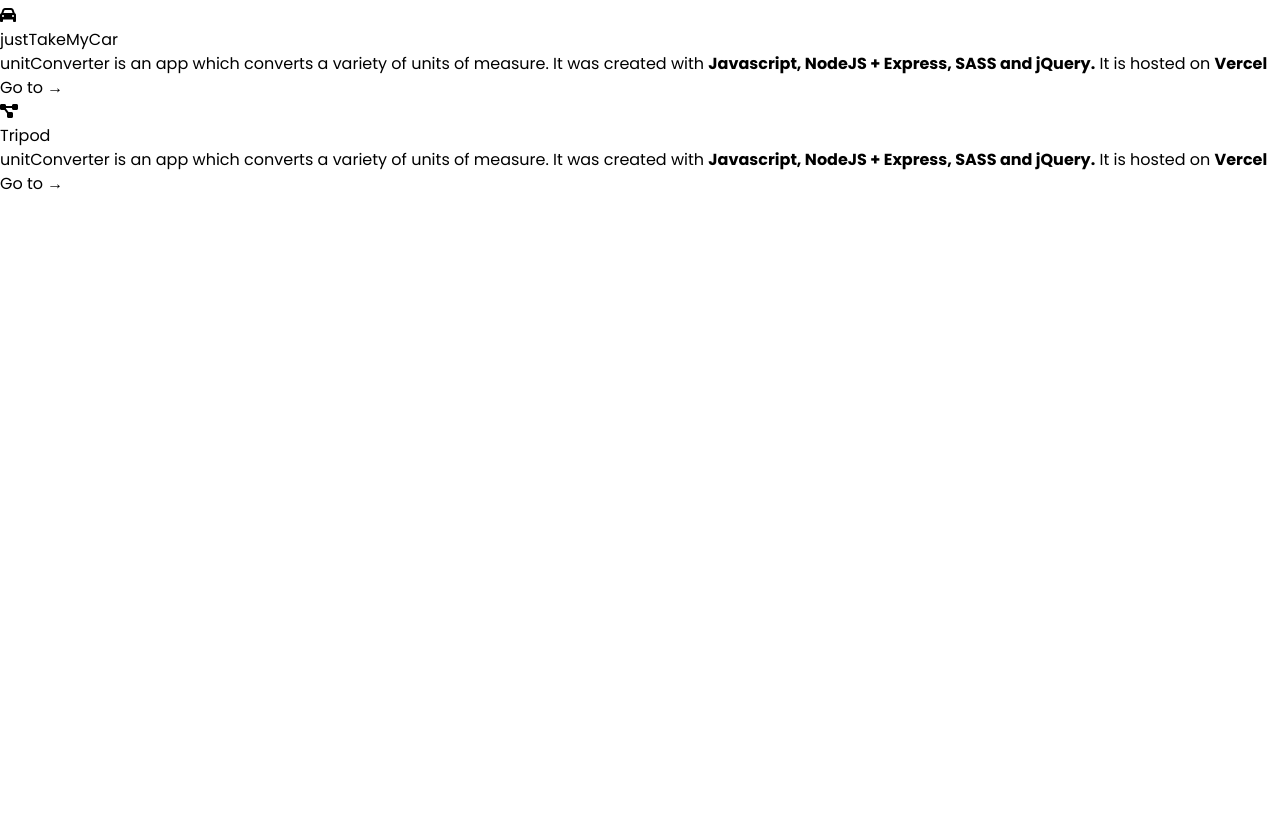
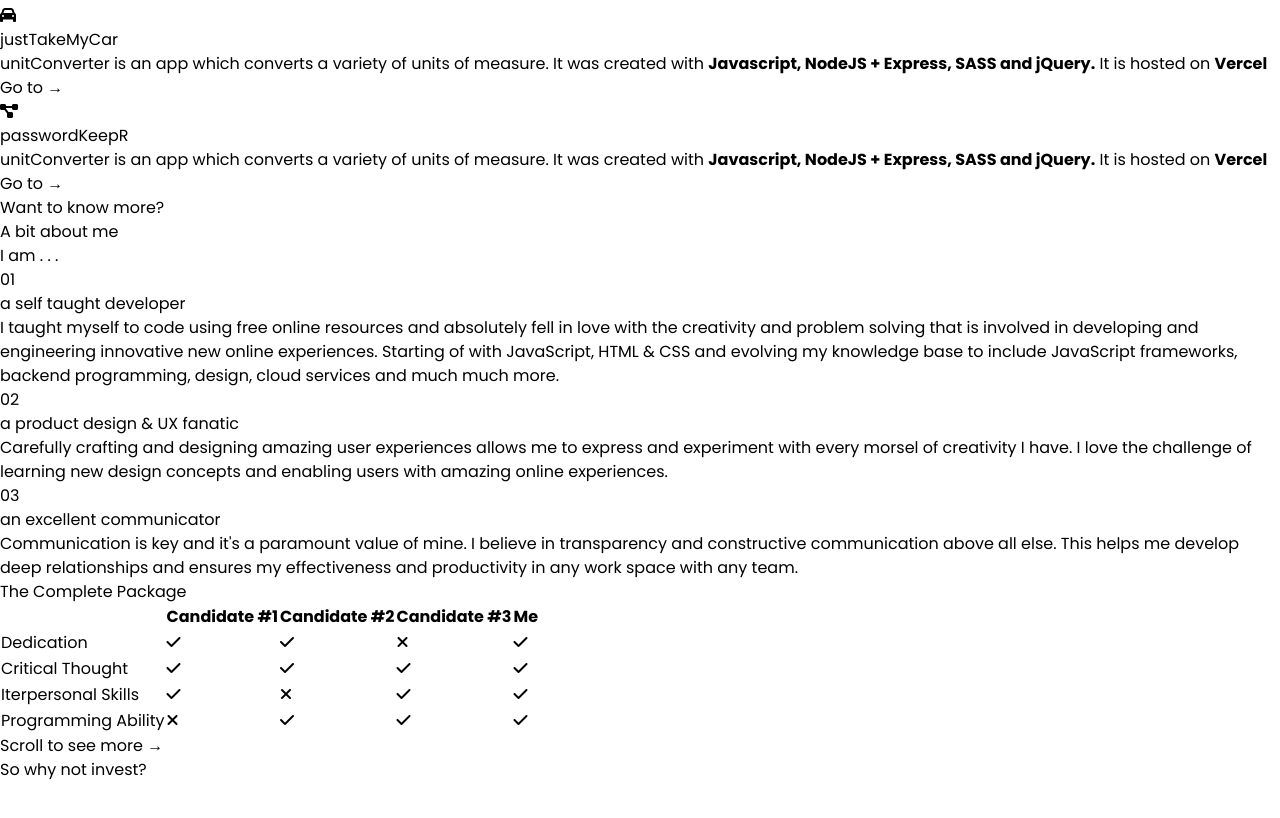
Before and after one commit to Datazyme/portfolio, a SvelteKit app: page / in a window 1280 px wide. Shown: the part 580-1398 px from the top of the page. Built offline with nearby package versions, Linux system fonts and the light colour scheme.

Commit message:
with table showing me best

```diff
--- a/src/components/Main.svelte
+++ b/src/components/Main.svelte
@@ -1,11 +1,28 @@
 <script>
   import Step from "../components/Step.svelte"
   let steps = [
-    {name: 'unitConverter', icon: "fa-solid fa-calculator"},
+    {name: 'unitConverter', icon: 'fa-solid fa-calculator', href:'https://unit-converter-ashy.vercel.app'},
     {name: 'justTakeMyCar', icon: "fa-solid fa-car"},
-    {name: 'Tripod', icon: 'fa-solid fa-diagram-project'},
+    {name: 'passwordKeepR', icon: 'fa-solid fa-diagram-project'},
   ]
-
+  let benefits = [
+    {
+      metric: "10x",
+      name: "a self taught developer",
+      description:
+        "I taught myself to code using free online resources and absolutely fell in love with the creativity and problem solving that is involved in developing and engineering innovative new online experiences. Starting of with JavaScript, HTML & CSS and evolving my knowledge base to include JavaScript frameworks, backend programming, design, cloud services and much much more.",
+    },
+    {
+      name: "a product design & UX fanatic",
+      description:
+        "Carefully crafting and designing amazing user experiences allows me to express and experiment with every morsel of creativity I have. I love the challenge of learning new design concepts and enabling users with amazing online experiences.",
+    },
+    {
+      name: "an excellent communicator",
+      description:
+        "Communication is key and it's a paramount value of mine. I believe in transparency and constructive communication above all else. This helps me develop deep relationships and ensures my effectiveness and productivity in any work space with any team.",
+    },
+  ];
 </script>
 <!--- _blank opens up link in a new page  -->
 <main class="flex flex-col flex-1 p-4">
@@ -57,5 +74,76 @@
         <p>unitConverter is an app which converts a variety of units of measure. It was created with <strong class="text-violet-400">Javascript, NodeJS + Express, SASS and jQuery.</strong> It is hosted on <strong class="text-violet-400">Vercel</strong></p>
       </Step>
     </div>
+
+  </section>
+
+  <section id="about" class="py-20 pt-10 lg:pt-16 lg:py-32 flex flex-col gap-16 sm:gap-20 md:gap-24 relative">
+    <div class="flex flex-col gap-2 text-center relative before:absolute before:top-0 before:left-0 before:w-2/3 before:h-1.5 before:bg-violet-700 after:absolute after:bottom-0 after:right-0 after:w-2/3 after:h-1.5 after:bg-violet-700 py-4">
+    <h6 class="text-5xl sm:text-xl md:text-2xl">Want to know more?</h6>
+    <h3 class="font-semibold text-3xl sm:text-4xl md:text-5xl">A bit <span class="poppins text-violet-400">about</span> me</h3>
+  </div>
+  <p class="mx-auto poppins font-semibold text-lg sm:text-xl md:text-2xl">I am . . .</p>
+  <div class="flex flex-col gap-20 w-full mx-auto max-w-[800px]">
+    {#each benefits as benefit, index}
+    <div class="flex gap-6 sm:gap-8" >
+      <p class="poppins text-4xl sm:text-5xl md:text-6xl text-slate-500 font-semibold">
+        0{index+1}
+      </p>
+      <div class="flex flex-col gap-6 sm:gap-8">
+        <h3 class="text-2xl sm:text-3xl md:text-5xl">
+          {benefit.name}
+        </h3>
+        <p>{benefit.description}</p>
+      </div>
+    </div>
+    {/each}
+  </div>
+  <h5 class={" text-2xl sm:text-3xl font-semibold text-center poppins "}>The <span class="text-violet-400">Complete</span> Package</h5>
+
+  <div class="flex flex-col overflow-x-scroll gap-10 max-w-[800px] mx-auto w-full">
+    <table class="bg-white text-slate-700 rounded text-center">
+      <thead class={"border-b border-solid border-slate-200 "}>
+        <tr class="">
+          <th />
+          <th class="whitespace-nowrap p-2 px-4">Candidate #1</th>
+          <th class="whitespace-nowrap p-2 px-4">Candidate #2</th>
+          <th class="whitespace-nowrap p-2 px-4">Candidate #3</th>
+          <th class="whitespace-nowrap bg-violet-700 text-white p-4 px-8">Me</th>
+        </tr>
+      </thead>
+      <tbody>
+        <tr class="border-b border-solid border-slate-200">
+          <td class="border-r border-solid border-white pl-4 pr-8 py-4 font-semibold text-sm whitespace-nowrap">Dedication</td>
+          <td><i class="fa-solid fa-check text-green-500"></i></td>
+          <td><i class="fa-solid fa-check text-green-500"></i></td>
+          <td><i class="fa-solid fa-xmark text-slate-500"></i></td>
+          <td><i class="fa-solid fa-check text-green-500"></i></td>
+        </tr>
+        <tr class="border-b border-solid border-slate-200">
+          <td class="border-r border-solid border-white pl-4 pr-8 py-4 font-semibold text-sm whitespace-nowrap">Critical Thought</td>
+          <td><i class="fa-solid fa-check text-green-500"></i></td>
+          <td><i class="fa-solid fa-check text-green-500"></i></td>
+          <td><i class="fa-solid fa-check text-green-500"></i></td>
+          <td><i class="fa-solid fa-check text-green-500"></i></td>
+        <tr class="border-b border-solid border-slate-200">
+          <td class="border-r border-solid border-white pl-4 pr-8 py-4 font-semibold text-sm whitespace-nowrap">Iterpersonal Skills</td>
+          <td><i class="fa-solid fa-check text-green-500"></i></td>
+          <td><i class="fa-solid fa-xmark text-slate-500"></i></td>
+          <td><i class="fa-solid fa-check text-green-500"></i></td>
+          <td><i class="fa-solid fa-check text-green-500"></i></td>
+        </tr>
+        <tr class="border-b border-solid border-slate-200">
+          <td class="border-r border-solid border-white pl-4 pr-8 py-4 font-semibold text-sm whitespace-nowrap">Programming Ability</td>
+          <td><i class="fa-solid fa-xmark text-slate-500"></i></td>
+          <td><i class="fa-solid fa-check text-green-500"></i></td>
+          <td><i class="fa-solid fa-check text-green-500"></i></td>
+          <td><i class="fa-solid fa-check text-green-500"></i></td>
+      </tbody>
+    </table>
+  </div>
+  <div class="mx-auto -mt-12 italic sm:hidden opacity-50">
+    <p>Scroll to see more &rarr;</p>
+  </div>
+  <p class="mx-auto">So why not invest?</p>
   </section>
 </main>
--- a/src/routes/+layout.svelte
+++ b/src/routes/+layout.svelte
@@ -22,7 +22,7 @@
     >
         <button
             on:click={goTop}
-            class="ml-auto rounded-full bg-slate-900 text-violet-400 px-3 sm:px-4 hover:bg-slate-800 cursor-pointer aspect-square grid place-items-center"
+            class="ml-auto rounded-full aspect-squre bg-slate-900 text-violet-400 px-3 sm:px-4 hover:bg-slate-800 cursor-pointer aspect-square grid place-items-center"
         >
             <i class="fa-solid fa-arrow-up" />
         </button>
```
